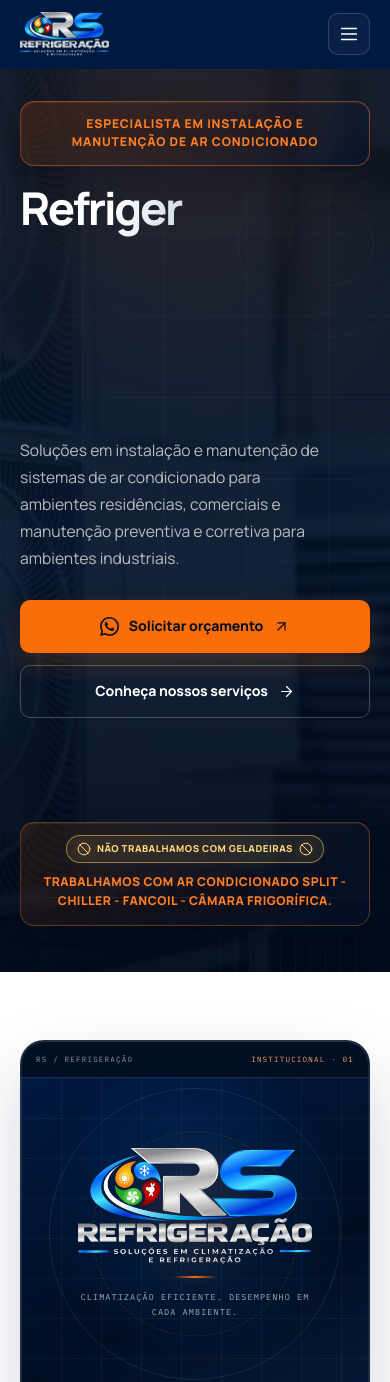
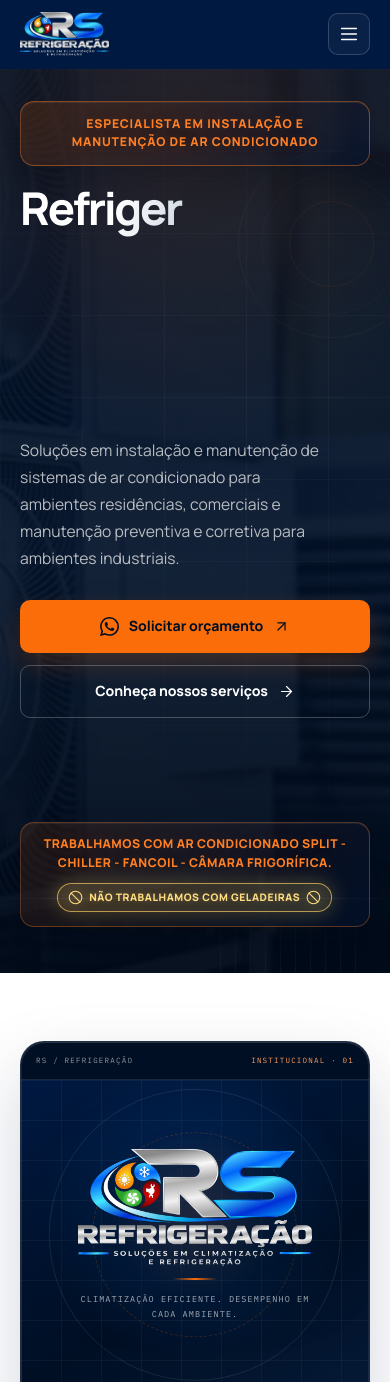
Before and after one commit to canalmeunovohoby3-code/rsrefrigeracao, a React (Vite) app: page / in a window 390 px wide. Shown: the top 1382 px of the page. Built offline with nearby package versions, Linux system fonts and the light colour scheme.

Commit message:
feat: destaca aviso abaixo dos sistemas do hero

```diff
--- a/src/components/Hero.jsx
+++ b/src/components/Hero.jsx
@@ -82,13 +82,13 @@ export default function Hero() {
           </div>
 
           <div className="hero-systems-block">
-            <p className="hero-alert">
-              <Icon name="Ban" size={14} />
-              <span>NÃO TRABALHAMOS COM GELADEIRAS</span>
-              <Icon name="Ban" size={14} />
-            </p>
             <p className="hero-systems">
               Trabalhamos com ar condicionado Split - Chiller - Fancoil - Câmara frigorífica.
+            </p>
+            <p className="hero-alert">
+              <Icon name="Ban" size={15} />
+              <span>NÃO TRABALHAMOS COM GELADEIRAS</span>
+              <Icon name="Ban" size={15} />
             </p>
           </div>
         </div>
--- a/src/styles/hero.css
+++ b/src/styles/hero.css
@@ -374,19 +374,19 @@
   justify-content: center;
   gap: 6px;
   max-width: 100%;
-  margin: 0 0 9px;
+  margin: 10px 0 0;
   padding: 6px 10px;
   border: 1px solid rgba(255, 209, 102, 0.5);
   border-radius: 999px;
   background: rgba(255, 209, 102, 0.09);
   color: #ffd166;
   font-family: var(--font-sans);
-  font-size: clamp(0.6rem, 0.85vw, 0.66rem);
+  font-size: clamp(0.64rem, 0.9vw, 0.7rem);
   font-weight: 800;
   letter-spacing: 0.055em;
   line-height: 1.3;
   text-transform: uppercase;
-  animation: heroAlertPulse 2.4s ease-in-out infinite;
+  animation: heroAlertPulse 1.8s ease-in-out infinite;
 }
 
 .hero-alert span {
@@ -396,7 +396,7 @@
 
 .hero-alert svg {
   flex: 0 0 auto;
-  filter: drop-shadow(0 0 5px rgba(255, 209, 102, 0.35));
+  filter: drop-shadow(0 0 6px rgba(255, 209, 102, 0.45));
 }
 
 .hero-systems {
@@ -415,16 +415,20 @@
 @keyframes heroAlertPulse {
   0%,
   100% {
-    background: rgba(255, 209, 102, 0.07);
-    border-color: rgba(255, 209, 102, 0.38);
-    box-shadow: 0 0 0 0 rgba(255, 209, 102, 0);
+    background: rgba(255, 209, 102, 0.1);
+    border-color: rgba(255, 209, 102, 0.42);
+    box-shadow: 0 0 12px 0 rgba(255, 209, 102, 0.12);
     color: #ffd166;
+    text-shadow: 0 0 0 rgba(255, 209, 102, 0);
+    transform: scale(1);
   }
   50% {
-    background: rgba(255, 209, 102, 0.16);
-    border-color: rgba(255, 209, 102, 0.95);
-    box-shadow: 0 0 22px 0 rgba(255, 209, 102, 0.22);
-    color: #fff0b8;
+    background: rgba(255, 209, 102, 0.28);
+    border-color: #ffd166;
+    box-shadow: 0 0 32px 5px rgba(255, 209, 102, 0.38);
+    color: #fff1a8;
+    text-shadow: 0 0 16px rgba(255, 209, 102, 0.65);
+    transform: scale(1.02);
   }
 }
 
@@ -893,7 +897,7 @@
   }
 
   .hero-alert {
-    margin: 0 auto 10px;
+    margin: 10px auto 0;
     text-align: center;
   }
 
```
